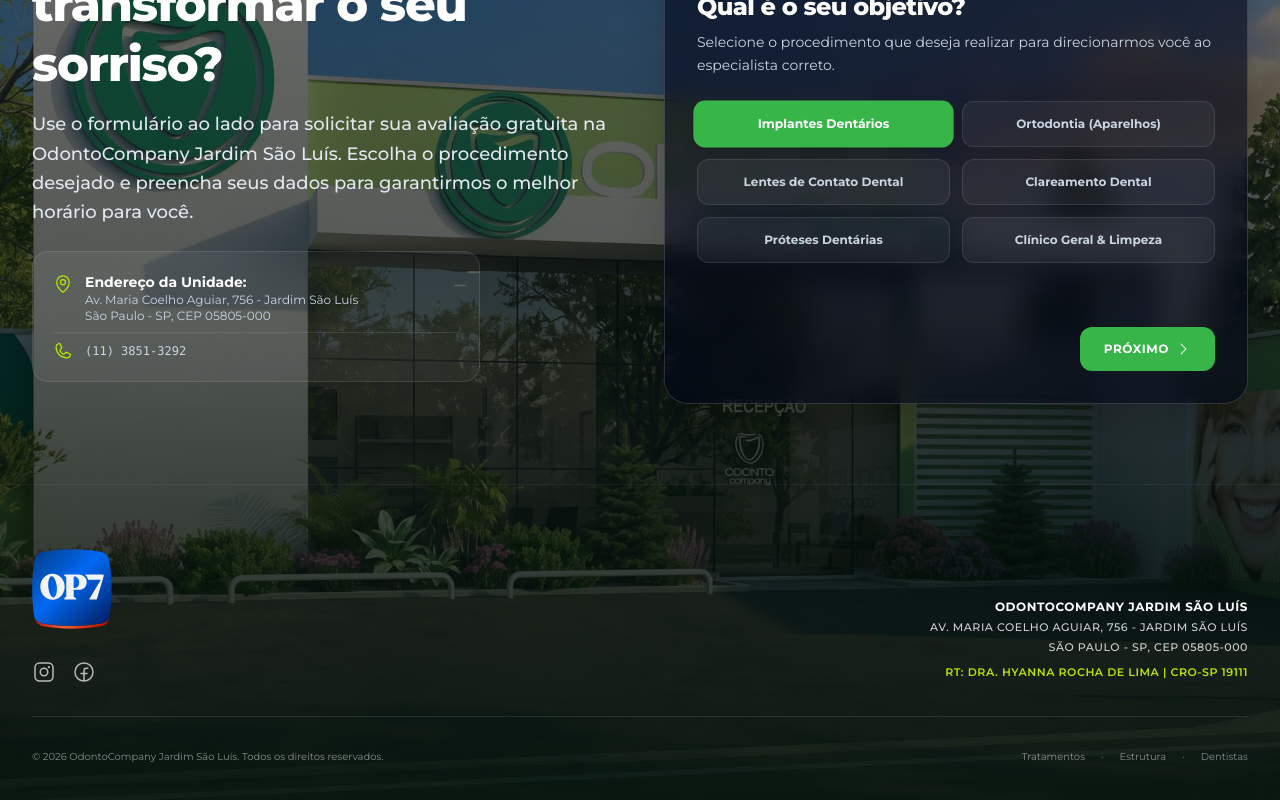
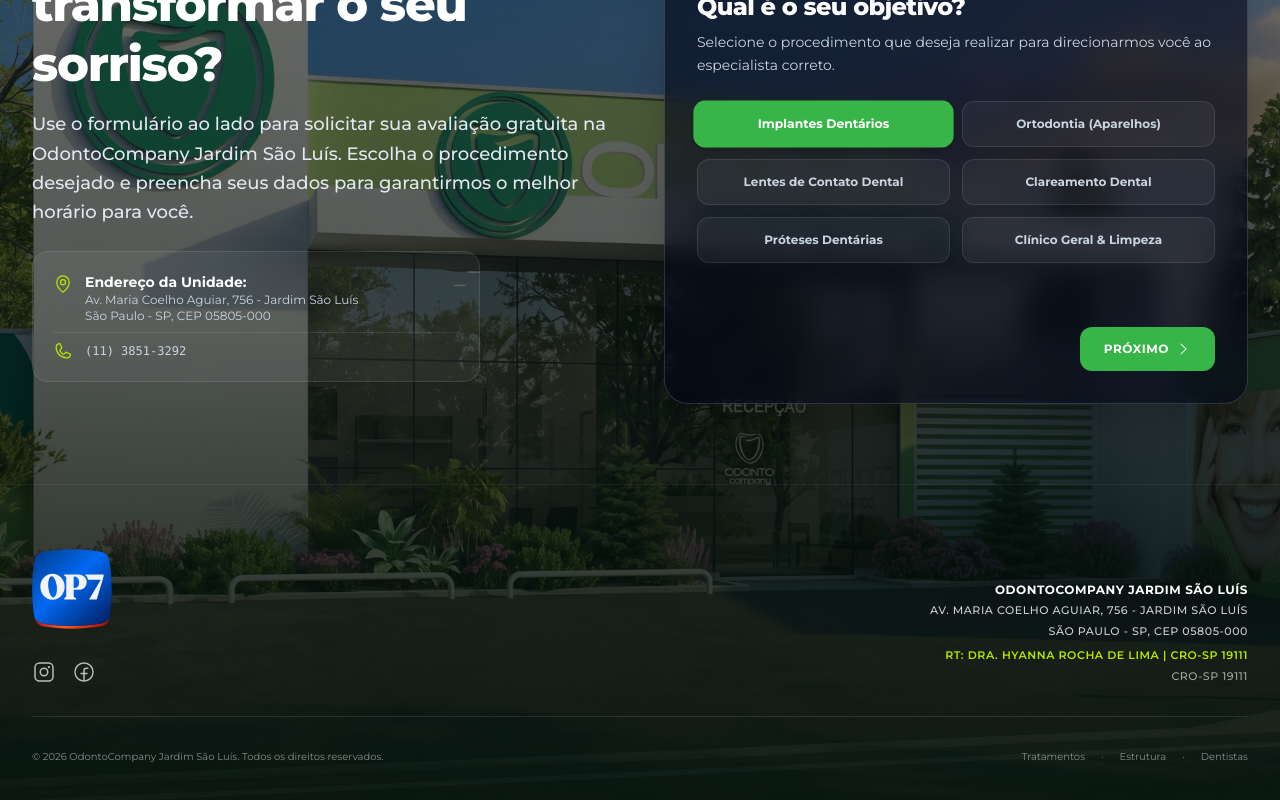
Before and after one commit to gerentebihmark-hub/odc-franquados-lp-jd-sao-luiz-op7, a React (Vite) app: page / in a window 1280 px wide. Shown: the part 6630-7430 px from the top of the page. Built offline with nearby package versions, Linux system fonts and the light colour scheme.

Commit message:
fix: add croCl to unitConfig and rebuild

```diff
--- a/src/data/unitConfig.ts
+++ b/src/data/unitConfig.ts
@@ -54,6 +54,7 @@
     whatsappMessage: 'Olá! Gostaria de agendar uma consulta de avaliação na OdontoCompany Jardim São Luís.',
     instagramUrl: 'https://www.instagram.com/odontocompanyjdsaoluissp/',
     facebookUrl: 'https://web.facebook.com/profile.php?id=61573231600613&locale=pt_BR',
+    croCl: 'CRO-SP 19111',
     address: {
       street: 'Av. Maria Coelho Aguiar',
       number: '756',
```
